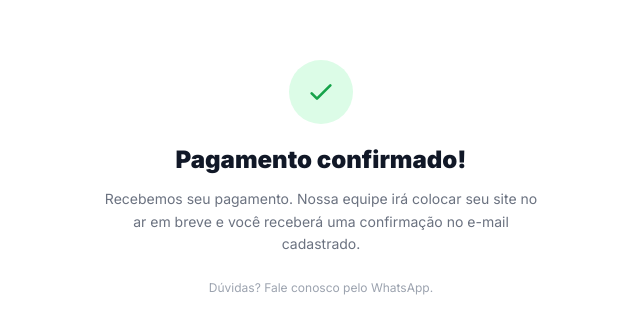
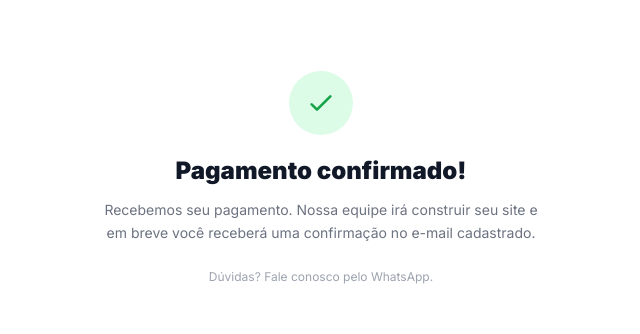
Before and after one commit to alisonfulldev/topsitesbr, a Next.js app: page /modelos/1/obrigado in a window 1280 px wide. Shown: the part 222-556 px from the top of the page, without its empty margins (319-959 px from the left). Built offline with nearby package versions, Linux system fonts and the light colour scheme.

Commit message:
fix: mensagem pós-pagamento — construir site em vez de colocar no ar

```diff
--- a/app/modelos/[token]/obrigado/page.tsx
+++ b/app/modelos/[token]/obrigado/page.tsx
@@ -9,8 +9,8 @@ export default function ObrigadoPage() {
         </div>
         <h1 className="text-2xl font-black text-gray-900 mb-3">Pagamento confirmado!</h1>
         <p className="text-gray-500 text-sm leading-relaxed mb-6">
-          Recebemos seu pagamento. Nossa equipe irá colocar seu site no ar em breve e
-          você receberá uma confirmação no e-mail cadastrado.
+          Recebemos seu pagamento. Nossa equipe irá construir seu site e em breve você
+          receberá uma confirmação no e-mail cadastrado.
         </p>
         <p className="text-xs text-gray-400">
           Dúvidas? Fale conosco pelo WhatsApp.
```
